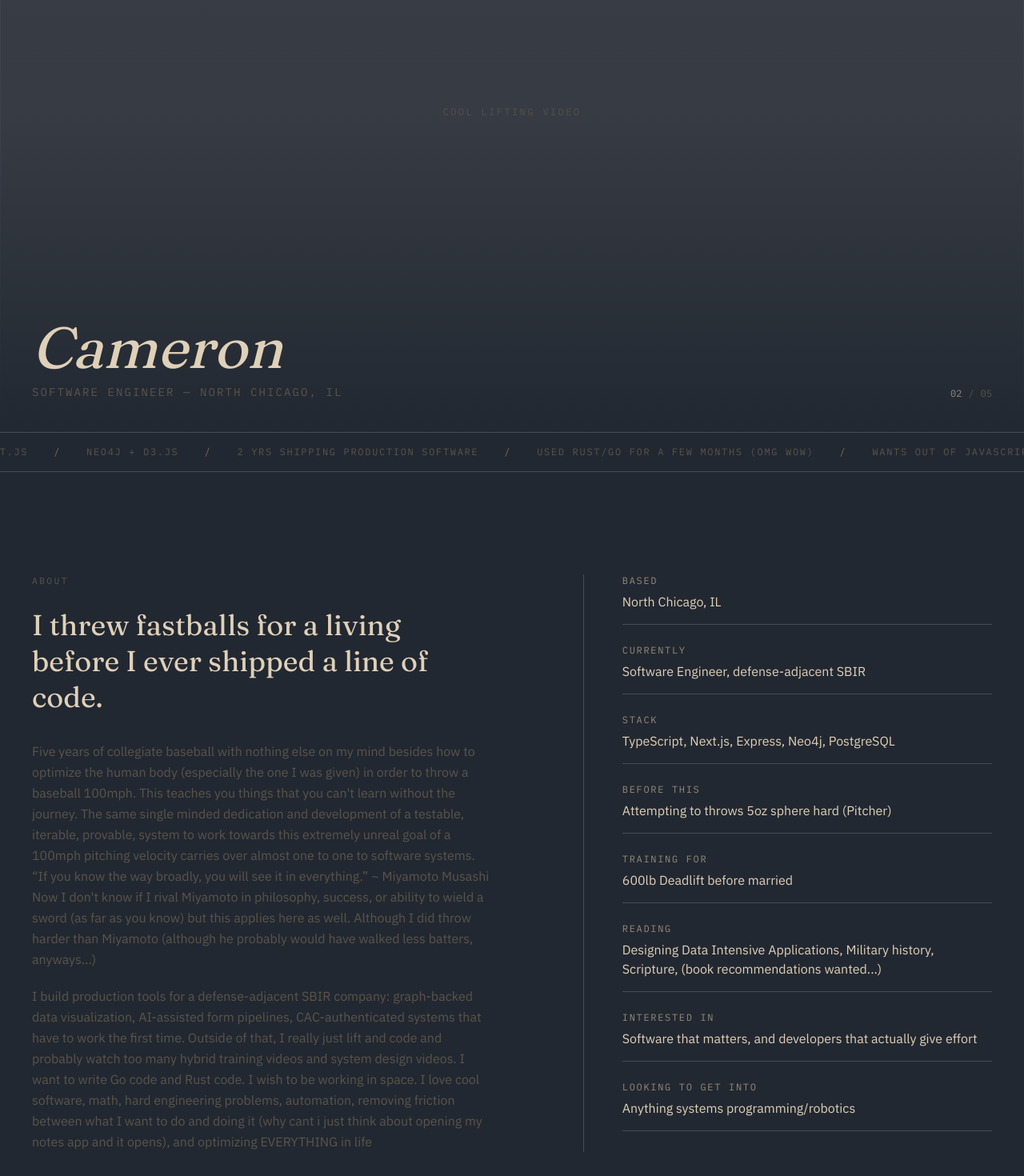
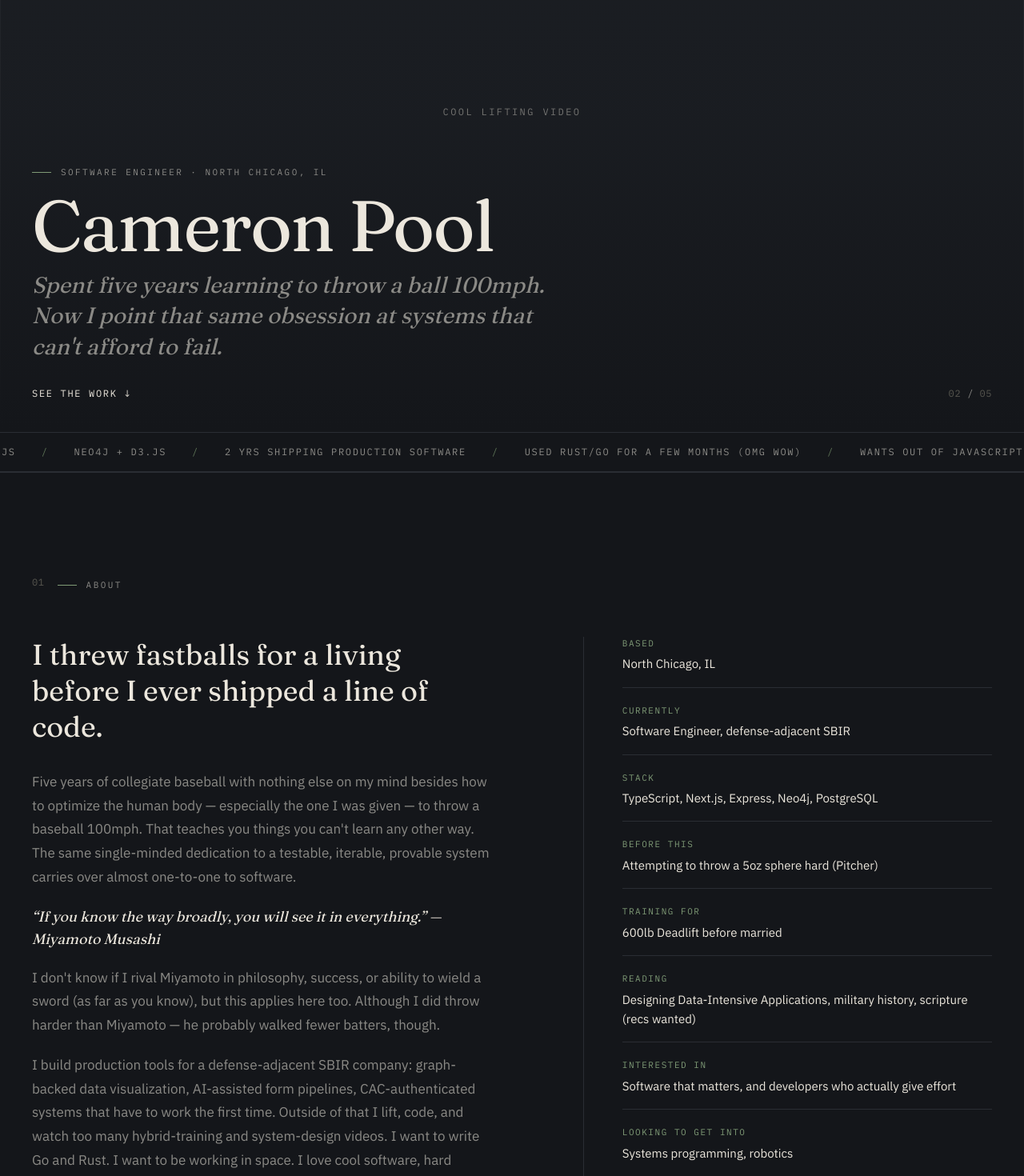
Before and after one commit to CPoooo/cpool-portfolio, a Next.js app: page / in a window 1280 px wide. Shown: the part 260-1730 px from the top of the page at 80% size. Built offline with nearby package versions, Linux system fonts and the light colour scheme.

Commit message:
x animation for hamburger menu on mobile. Acrylic added to drop down menu. still need to match styles but wop. much better theme and typography

```diff
--- a/app/components/About.tsx
+++ b/app/components/About.tsx
@@ -2,56 +2,88 @@ const credentials = [
   { label: "Based", value: "North Chicago, IL" },
   { label: "Currently", value: "Software Engineer, defense-adjacent SBIR" },
   { label: "Stack", value: "TypeScript, Next.js, Express, Neo4j, PostgreSQL" },
-  { label: "Before this", value: "Attempting to throws 5oz sphere hard (Pitcher)" },
+  {
+    label: "Before this",
+    value: "Attempting to throw a 5oz sphere hard (Pitcher)",
+  },
   { label: "Training for", value: "600lb Deadlift before married" },
-  { label: "Reading", value: "Designing Data Intensive Applications, Military history, Scripture, (book recommendations wanted...)" },
-  { label: "Interested in", value: "Software that matters, and developers that actually give effort" },
-  { label: "Looking to get into", value: "Anything systems programming/robotics" },
+  {
+    label: "Reading",
+    value:
+      "Designing Data-Intensive Applications, military history, scripture (recs wanted)",
+  },
+  {
+    label: "Interested in",
+    value: "Software that matters, and developers who actually give effort",
+  },
+  { label: "Looking to get into", value: "Systems programming, robotics" },
 ];
 
 export default function About() {
   return (
-    <section className="px-6 sm:px-10 py-24 sm:py-32 grid sm:grid-cols-[1.1fr_0.9fr] gap-16">
+    <section
+      id="about"
+      className="px-6 sm:px-10 py-24 sm:py-32 border-t hairline"
+    >
+      <div className="flex items-baseline gap-4 mb-14">
+        <span className="index-label text-accent">01</span>
+        <p className="eyebrow">About</p>
+      </div>
+
+      <div className="grid sm:grid-cols-[1.1fr_0.9fr] gap-16">
         <div>
-        <p className="eyebrow mb-6">About</p>
-        <p className="font-display text-3xl sm:text-4xl leading-tight text-ink max-w-xl">
+          <p className="font-display text-3xl sm:text-4xl leading-tight text-ink max-w-xl mb-8">
             I threw fastballs for a living before I ever shipped a line of code.
           </p>
-        <div className="mt-8 space-y-5 max-w-xl text-ink-muted leading-relaxed">
+
+          <div className="space-y-5 max-w-xl text-ink-muted text-[1.0625rem] leading-[1.75]">
             <p>
-            Five years of collegiate baseball with nothing else on my mind besides how to optimize the
-            human body (especially the one I was given) in order to throw a baseball 100mph.
-            This teaches you things that you can't learn without the journey. The same single minded
-            dedication and development of a testable, iterable, provable, system to work towards this
-            extremely unreal goal of a 100mph pitching velocity carries over almost one to one to software systems.
-            “If you know the way broadly, you will see it in everything.” ~ Miyamoto Musashi
-            Now I don't know if I rival Miyamoto in philosophy, success, or ability to wield a sword (as far as you know)
-            but this applies here as well. Although I did throw harder than Miyamoto (although he probably would have walked less batters, anyways...)
+              Five years of collegiate baseball with nothing else on my mind
+              besides how to optimize the human body — especially the one I was
+              given — to throw a baseball 100mph. That teaches you things you
+              can&apos;t learn any other way. The same single-minded dedication
+              to a testable, iterable, provable system carries over almost
+              one-to-one to software.
+            </p>
+            <p className="font-display italic text-ink text-lg">
+              &ldquo;If you know the way broadly, you will see it in
+              everything.&rdquo; — Miyamoto Musashi
+            </p>
+            <p>
+              I don&apos;t know if I rival Miyamoto in philosophy, success, or
+              ability to wield a sword (as far as you know), but this applies
+              here too. Although I did throw harder than Miyamoto — he probably
+              walked fewer batters, though.
             </p>
             <p>
               I build production tools for a defense-adjacent SBIR company:
               graph-backed data visualization, AI-assisted form pipelines,
-            CAC-authenticated systems that have to work the first time. Outside
-            of that, I really just lift and code and probably watch too many hybrid training videos and
-            system design videos. I want to write Go code and Rust code. I wish to be working in space. I love
-            cool software, math, hard engineering problems, automation, removing friction between what I want to
-            do and doing it (why cant i just think about opening my notes app and it opens), and optimizing EVERYTHING in life
+              CAC-authenticated systems that have to work the first time.
+              Outside of that I lift, code, and watch too many hybrid-training
+              and system-design videos. I want to write Go and Rust. I want to
+              be working in space. I love cool software, hard engineering
+              problems, and removing friction between what I want to do and
+              doing it — why can&apos;t I just think about opening my notes app
+              and it opens? I want to optimize everything.
             </p>
           </div>
         </div>
 
         <div className="border-t hairline pt-6 sm:pt-0 sm:border-t-0 sm:border-l sm:pl-12">
-        <dl className="space-y-6">
+          <dl className="space-y-5">
             {credentials.map((c) => (
               <div key={c.label} className="border-b hairline pb-4">
-              <dt className="font-mono text-xs tracking-[0.14em] uppercase text-accent mb-1.5">
+                <dt className="font-mono text-[11px] tracking-[0.14em] uppercase text-accent mb-1.5">
                   {c.label}
                 </dt>
-              <dd className="text-ink text-sm sm:text-base">{c.value}</dd>
+                <dd className="text-ink text-sm sm:text-[15px] leading-relaxed">
+                  {c.value}
+                </dd>
               </div>
             ))}
           </dl>
         </div>
+      </div>
     </section>
   );
 }
--- a/app/components/Hero.tsx
+++ b/app/components/Hero.tsx
@@ -2,9 +2,6 @@
 
 import { useEffect, useState } from "react";
 
-// Replace `label` slots with real <img>/<video> once media is ready.
-// Keep the mix of athletic + technical shots deliberate — that contrast
-// is the point.
 const slides = [
   { label: "PITCHING — MOUND, GAME DAY" },
   { label: "COOL LIFTING VIDEO" },
@@ -15,24 +12,26 @@ const slides = [
 
 export default function Hero() {
   const [index, setIndex] = useState(0);
-
   useEffect(() => {
-    const id = setInterval(() => {
-      setIndex((i) => (i + 1) % slides.length);
-    }, 4200);
+    const id = setInterval(
+      () => setIndex((i) => (i + 1) % slides.length),
+      4200
+    );
     return () => clearInterval(id);
   }, []);
 
   return (
-    <section id="top" className="relative h-svh w-full overflow-hidden bg-surface">
+    <section
+      id="top"
+      className="relative h-svh w-full overflow-hidden bg-surface"
+    >
       {slides.map((slide, i) => (
         <div
           key={slide.label}
-          className="absolute inset-0 transition-opacity duration-200 ease-out"
+          className="absolute inset-0 transition-opacity duration-700 ease-out"
           style={{ opacity: i === index ? 1 : 0 }}
           aria-hidden={i !== index}
         >
-          {/* placeholder */}
           <div className="h-full w-full flex items-center justify-center border border-line/60">
             <span className="font-mono text-xs tracking-[0.2em] uppercase text-ink-muted">
               {slide.label}
@@ -41,22 +40,36 @@ export default function Hero() {
         </div>
       ))}
 
-      <div className="absolute inset-0 bg-linear-to-t from-bg via-bg/10 to-transparent pointer-events-none" />
+      <div className="absolute inset-0 bg-linear-to-t from-bg via-bg/20 to-transparent pointer-events-none" />
 
-      <div className="absolute bottom-10 left-6 sm:left-10 right-6 sm:right-10 flex items-end justify-between">
-        <div>
-          <h1 className="font-display italic text-5xl sm:text-7xl leading-[0.95] text-ink">
-            Cameron
-          </h1>
-          <p className="mt-3 font-mono text-xs sm:text-sm tracking-[0.15em] uppercase text-ink-muted">
-            Software Engineer — North Chicago, IL
-          </p>
-        </div>
+      <div className="absolute bottom-10 left-6 sm:left-10 right-6 sm:right-10">
+        <p className="eyebrow mb-4">Software engineer · North Chicago, IL</p>
 
-        <div className="hidden sm:flex items-center gap-2 font-mono text-xs text-ink-muted">
-          <span className="text-accent">{String(index + 1).padStart(2, "0")}</span>
-          <span>/</span>
-          <span>{String(slides.length).padStart(2, "0")}</span>
+        <h1 className="font-display font-normal text-[clamp(2.75rem,2rem+4.5vw,6.5rem)] leading-[0.95] tracking-[-0.02em] text-ink">
+          Cameron Pool
+        </h1>
+
+        <p className="mt-3 font-display italic text-[clamp(1.1rem,1rem+1vw,1.75rem)] text-ink-muted max-w-2xl leading-snug">
+          Spent five years learning to throw a ball 100mph. Now I point that
+          same obsession at systems that can&apos;t afford to fail.
+        </p>
+
+        <div className="mt-8 flex items-center justify-between">
+          <a
+            href="#projects"
+            className="ink-link font-mono text-xs tracking-[0.14em] uppercase text-ink"
+          >
+            See the work ↓
+          </a>
+          <div className="hidden sm:flex items-center gap-2 font-mono text-xs text-ink-muted">
+            <span className="text-accent index-label">
+              {String(index + 1).padStart(2, "0")}
+            </span>
+            <span>/</span>
+            <span className="index-label">
+              {String(slides.length).padStart(2, "0")}
+            </span>
+          </div>
         </div>
       </div>
     </section>
--- a/app/components/Nav.tsx
+++ b/app/components/Nav.tsx
@@ -1,18 +1,16 @@
 "use client";
 
 import { useState } from "react";
-import { EMAIL } from "../lib/my-info";
 import ThemeToggle from "./ThemeToggle";
 
 const links = [
-  { label: "Projects", href: "#projects" },
-  { label: "Resume", href: "/resume.pdf" },
-  { label: "Contact", href: `mailto:${EMAIL}` },
+  { label: "About", href: "#about" },
+  { label: "Work", href: "#projects" },
+  { label: "GitHub", href: "https://github.com/CPoooo" },
 ];
 
 export default function Nav() {
   const [open, setOpen] = useState(false);
-
   return (
     <header className="fixed top-0 left-0 right-0 z-50">
       <div className="flex items-center justify-between px-6 sm:px-10 py-5 bg-bg/55 backdrop-blur-md backdrop-saturate-150 border-b border-line/40">
@@ -23,16 +21,15 @@ export default function Nav() {
           Cameron
         </a>
 
-        {/* desktop */}
-        <div className="hidden sm:flex items-center gap-8">
-          <nav className="flex items-center gap-8">
+        <div className="hidden sm:flex items-center gap-9">
+          <nav className="flex items-center gap-9">
             {links.map((l) => (
               <a
                 key={l.label}
                 href={l.href}
                 target={l.href.startsWith("http") ? "_blank" : undefined}
                 rel={l.href.startsWith("http") ? "noreferrer" : undefined}
-                className="font-mono text-xs tracking-[0.12em] uppercase text-ink-muted hover:text-accent transition-colors"
+                className="ink-link font-mono text-xs tracking-[0.12em] uppercase text-ink-muted hover:text-ink transition-colors"
               >
                 {l.label}
               </a>
@@ -41,36 +38,51 @@ export default function Nav() {
           <ThemeToggle />
         </div>
 
-        {/* mobile: toggle + hamburger */}
         <div className="flex items-center gap-4 sm:hidden">
           <ThemeToggle />
           <button
             aria-label="Toggle menu"
             aria-expanded={open}
-            onClick={() => setOpen((v) => !v)}
-            className="flex w-6 flex-col gap-1.5"
+            onClick={() => setOpen(!open)}
+            className="relative flex h-6 w-6 flex-col justify-center"
           >
-            <span className="h-px w-full bg-ink" />
-            <span className="h-px w-full bg-ink" />
+            <span
+              className={`absolute h-px w-full bg-ink transition-all duration-300 ${
+                open ? "rotate-45" : "-translate-y-2"
+              }`}
+            />
+            <span
+              className={`absolute h-px w-full bg-ink transition-all duration-300 ${
+                open ? "opacity-0" : ""
+              }`}
+            />
+            <span
+              className={`absolute h-px w-full bg-ink transition-all duration-300 ${
+                open ? "-rotate-45" : "translate-y-2"
+              }`}
+            />
           </button>
         </div>
       </div>
 
-      {/* mobile menu */}
-      {open && (
-        <nav className="sm:hidden flex flex-col gap-5 px-6 pb-6 pt-2 bg-bg">
+      <nav
+        className={`sm:hidden overflow-hidden transition-all duration-300 bg-bg/55 backdrop-blur-md border-b border-line/40 ${
+          open ? "max-h-64 opacity-100" : "max-h-0 opacity-0"
+        }`}
+      >
+        <div className="flex flex-col gap-5 px-6 py-6">
           {links.map((l) => (
             <a
               key={l.label}
               href={l.href}
               onClick={() => setOpen(false)}
-              className="font-mono text-sm tracking-[0.12em] uppercase text-ink-muted"
+              className="font-mono text-sm tracking-[0.12em] uppercase text-ink-muted hover:text-ink transition-colors"
             >
               {l.label}
             </a>
           ))}
-        </nav>
-      )}
+        </div>
+      </nav>
     </header>
   );
 }
--- a/app/globals.css
+++ b/app/globals.css
@@ -1,85 +1,132 @@
 @import "tailwindcss";
 
 @theme {
-  --color-bg: #222831;
-  --color-surface: #393e46;
-  --color-surface-raised: #454c56;
-  --color-ink: #dfd0b8;
-  --color-ink-muted: #5a544b;
-  --color-accent: #948979;
-  --color-accent-deep: #7a715f;
-  --color-accent-soft: #9489791a; /* ~10% opacity, for subtle bg tints/glows */
+  --color-bg: #14161a;
+  --color-surface: #1b1e23;
+  --color-surface-raised: #22262c;
+  --color-ink: #ece7dd;
+  --color-ink-muted: #8b8a86;
+  --color-ink-faint: #57564f;
+
+  --color-accent: #7f9a76;
+  --color-accent-deep: #5f7658;
+  --color-accent-soft: #7f9a761a;
+
   --color-signal: #bd4444;
   --color-signal-soft: #bd44441a;
-  --color-line: #454c56;
+
+  --color-line: #2a2d33;
+  --color-line-strong: #3a3e45;
+
   --font-display: var(--font-display);
   --font-sans: var(--font-sans);
   --font-mono: var(--font-mono);
+
+  --shadow-card: 0 1px 2px rgba(0,0,0,0.4), 0 12px 24px -8px rgba(0,0,0,0.5);
+  --shadow-card-hover: 0 1px 2px rgba(0,0,0,0.5), 0 20px 40px -12px rgba(0,0,0,0.6);
+
   --animate-marquee: marquee 32s linear infinite;
   --animate-fade-up: fadeUp 0.6s ease-out forwards;
 }
+
 /* Light mode overrides. Unlayered rules beat Tailwind's @layer theme
    defaults regardless of source order, so this is safe to keep simple. */
 .light {
-  --color-bg: #f4f1ea;
-  --color-surface: #e8e2d5;
-  --color-surface-raised: #ddd5c4;
-  --color-ink: #1c2129;
-  --color-ink-muted: #5a544b;
-  --color-accent: #5e584f;
-  --color-accent-deep: #443f37;
-  --color-accent-soft: #5c564d1a;
-  --color-signal: #a82e2e;
-  --color-signal-soft: #a031311a;
-  --color-line: #cec2ad;
+  --color-bg: #f6f3ec;
+  --color-surface: #ffffff;
+  --color-surface-raised: #ffffff;
+  --color-ink: #1a1c1f;
+  --color-ink-muted: #6b6a64;
+  --color-ink-faint: #a3a19a;
+
+  --color-accent: #52694a;
+  --color-accent-deep: #3f5238;
+  --color-accent-soft: #52694a14;
+
+  --color-signal: #a13939;
+  --color-signal-soft: #a1393914;
+
+  --color-line: #e3ddd0;
+  --color-line-strong: #d3cbb9;
+
+  --shadow-card: 0 1px 2px rgba(20,15,5,0.05), 0 8px 20px -6px rgba(20,15,5,0.1);
+  --shadow-card-hover: 0 1px 2px rgba(20,15,5,0.06), 0 16px 32px -8px rgba(20,15,5,0.14);
 }
 
-@keyframes marquee {
-  from {
-    transform: translateX(0);
-  }
-  to {
-    transform: translateX(-50%);
-  }
-}
-@keyframes fadeUp {
-  from {
-    opacity: 0;
-    transform: translateY(14px);
-  }
-  to {
-    opacity: 1;
-    transform: translateY(0);
-  }
-}
-* {
-  scroll-behavior: smooth;
-}
-html,
-body {
+@keyframes marquee { from { transform: translateX(0); } to { transform: translateX(-50%); } }
+@keyframes fadeUp { from { opacity: 0; transform: translateY(14px); } to { opacity: 1; transform: translateY(0); } }
+
+* { scroll-behavior: smooth; }
+
+html, body {
   background-color: var(--color-bg);
   color: var(--color-ink);
   transition: background-color 0.25s ease, color 0.25s ease;
 }
-::selection {
-  background: var(--color-accent);
-  color: var(--color-bg);
-}
+
+::selection { background: var(--color-accent); color: var(--color-bg); }
+
 .eyebrow {
   font-family: var(--font-mono);
-  font-size: 0.7rem;
+  font-size: 0.6875rem;
   letter-spacing: 0.22em;
   text-transform: uppercase;
   color: var(--color-ink-muted);
+  display: flex;
+  align-items: center;
+  gap: 0.75rem;
 }
-.hairline {
-  border-color: var(--color-line);
+.eyebrow::before {
+  content: '';
+  width: 1.5rem;
+  height: 1px;
+  background: var(--color-accent);
+  display: inline-block;
 }
-/* Signal utility — use sparingly: one live indicator, one primary CTA, error states */
+
+.index-label {
+  font-family: var(--font-mono);
+  font-size: 0.75rem;
+  color: var(--color-ink-faint);
+  font-variant-numeric: tabular-nums;
+  letter-spacing: 0.05em;
+}
+
+.hairline { border-color: var(--color-line); }
+
+.card {
+  background: var(--color-surface);
+  border: 1px solid var(--color-line);
+  box-shadow: var(--shadow-card);
+  transition: box-shadow 0.3s ease, border-color 0.3s ease, transform 0.3s ease;
+}
+.card:hover {
+  box-shadow: var(--shadow-card-hover);
+  border-color: var(--color-line-strong);
+  transform: translateY(-2px);
+}
+
+.ink-link {
+  position: relative;
+  text-decoration: none;
+}
+.ink-link::after {
+  content: '';
+  position: absolute;
+  left: 0; bottom: -2px;
+  width: 100%; height: 1px;
+  background: var(--color-accent);
+  transform: scaleX(0);
+  transform-origin: right;
+  transition: transform 0.3s ease;
+}
+.ink-link:hover::after { transform: scaleX(1); transform-origin: left; }
+
 .signal-dot {
   background: var(--color-signal);
   box-shadow: 0 0 0 3px var(--color-signal-soft);
 }
+
 @media (prefers-reduced-motion: reduce) {
   * {
     animation-duration: 0.01ms !important;
@@ -88,15 +135,3 @@ body {
     scroll-behavior: auto !important;
   }
 }
-/* Random Color Palette Ideas to try */
-/*
-Dark: Black, Grey, Beige, and Night
-#222831
-#393E46
-#948979
-#DFD0B8
-rgb(34, 40, 49)
-rgb(57, 62, 70)
-rgb(148, 137, 121)
-rgb(223, 208, 184)
- */
```
Lines whose indentation alone changed are shown as unchanged.
